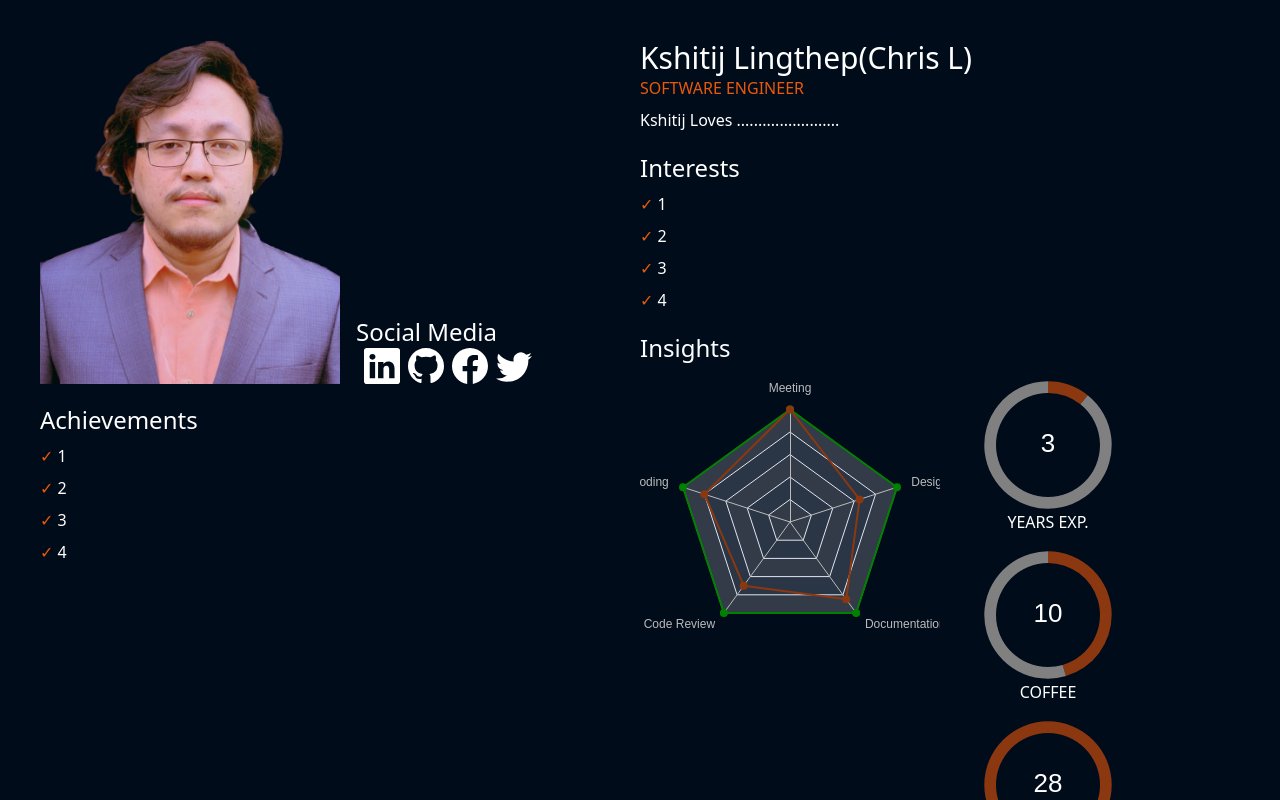
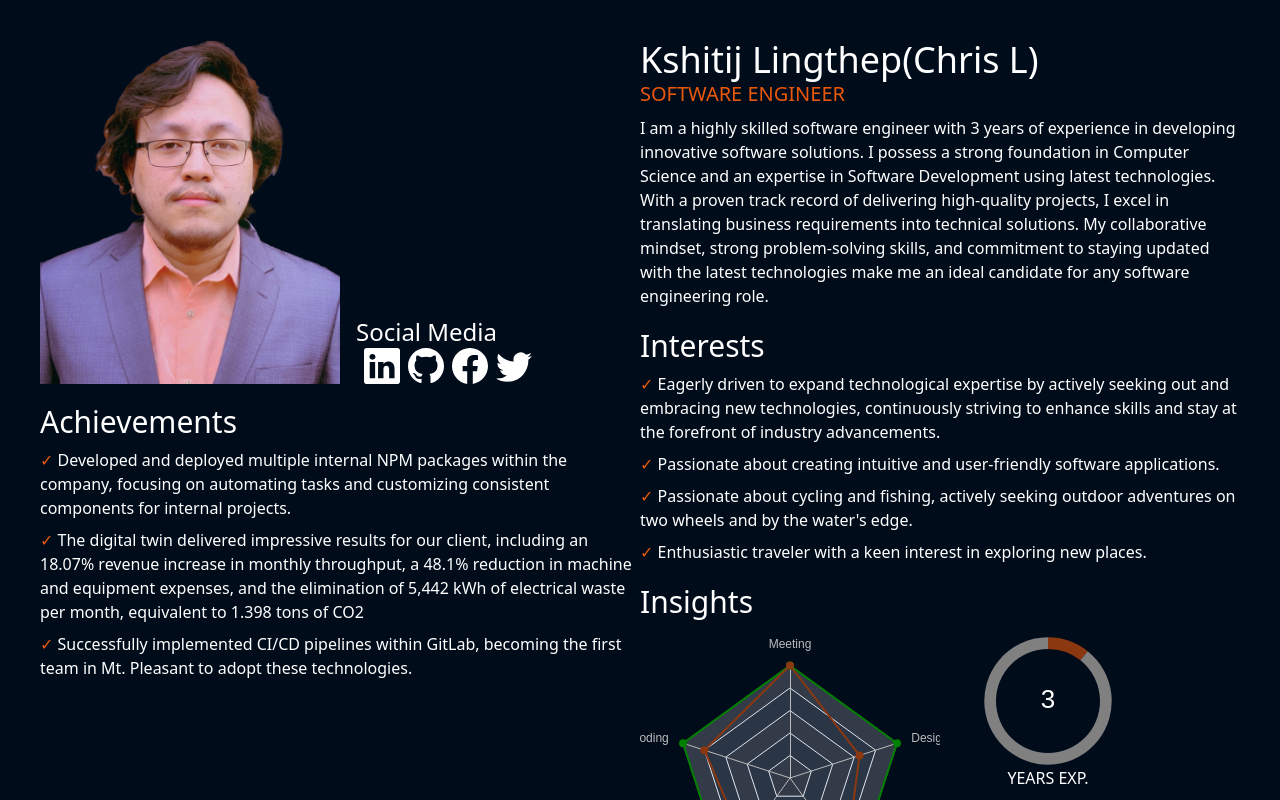
Before and after one commit to Anonymous-Chris/windowsportfolio, a React (Create React App) app: page /about in a window 1280 px wide. Built offline with nearby package versions, Linux system fonts and the light colour scheme; what tw-elements would draw is missing.

Commit message:
feat: add description of interests and achievements

```diff
--- a/src/components/DesktopIconsPanel/DesktopIconsPanel.js
+++ b/src/components/DesktopIconsPanel/DesktopIconsPanel.js
@@ -17,6 +17,8 @@ const DesktopIconsPanel = () => {
         console.log(clicked)
         if (clicked === "project") {
             window.location.href = "/projects"
+        } else if (clicked === "kshitij") {
+            window.location.href = "/about"
         } else {
             dispatch({
                 type: "UPDATE_DESKTOP_ACTION",
@@ -31,7 +33,7 @@ const DesktopIconsPanel = () => {
         <div className="flex h-full w-full flex-col flex-wrap content-start gap-2">
             <DesktopIcons disabled={false} source={Menu} altText="menu" clickedIcon={clickedIcon}></DesktopIcons>
             <DesktopIcons
-                disabled={true}
+                disabled={false}
                 source={UserFolder}
                 altText="kshitij"
                 clickedIcon={clickedIcon}
--- a/src/components/Pages/About/Achievements.js
+++ b/src/components/Pages/About/Achievements.js
@@ -3,11 +3,10 @@ import EachItemList from "../Common/EachItemList"
 const Achievements = () => {
     return (
         <React.Fragment>
-            <h1 className="text-2xl">Achievements</h1>
-            <EachItemList desc="1"></EachItemList>
-            <EachItemList desc="2"></EachItemList>
-            <EachItemList desc="3"></EachItemList>
-            <EachItemList desc="4"></EachItemList>
+            <h1 className="text-3xl">Achievements</h1>
+            <EachItemList desc="Developed and deployed multiple internal NPM packages within the company, focusing on automating tasks and customizing consistent components for internal projects."></EachItemList>
+            <EachItemList desc="The digital twin delivered impressive results for our client, including an 18.07% revenue increase in monthly throughput, a 48.1% reduction in machine and equipment expenses, and the elimination of 5,442 kWh of electrical waste per month, equivalent to 1.398 tons of CO2"></EachItemList>
+            <EachItemList desc="Successfully implemented CI/CD pipelines within GitLab, becoming the first team in Mt. Pleasant to adopt these technologies."></EachItemList>
         </React.Fragment>
     )
 }
--- a/src/components/Pages/About/Insights.js
+++ b/src/components/Pages/About/Insights.js
@@ -4,7 +4,7 @@ import AboutStatChart from "../../graphs/config/AboutStatChart"
 const Insights = () => {
     return (
         <div className="flex flex-col">
-            <h1 className="text-2xl">Insights</h1>
+            <h1 className="text-3xl">Insights</h1>
             <div className="mt-2 flex flex-col sm:flex-row">
                 <div className="mb-5 w-full">
                     <AboutRadarChart></AboutRadarChart>
--- a/src/components/Pages/About/Interests.js
+++ b/src/components/Pages/About/Interests.js
@@ -3,11 +3,11 @@ import EachItemList from "../Common/EachItemList"
 const Interests = () => {
     return (
         <React.Fragment>
-            <h1 className="text-2xl">Interests</h1>
-            <EachItemList desc="1"></EachItemList>
-            <EachItemList desc="2"></EachItemList>
-            <EachItemList desc="3"></EachItemList>
-            <EachItemList desc="4"></EachItemList>
+            <h1 className="text-3xl">Interests</h1>
+            <EachItemList desc="Eagerly driven to expand technological expertise by actively seeking out and embracing new technologies, continuously striving to enhance skills and stay at the forefront of industry advancements."></EachItemList>
+            <EachItemList desc="Passionate about creating intuitive and user-friendly software applications."></EachItemList>
+            <EachItemList desc="Passionate about cycling and fishing, actively seeking outdoor adventures on two wheels and by the water's edge."></EachItemList>
+            <EachItemList desc="Enthusiastic traveler with a keen interest in exploring new places."></EachItemList>
         </React.Fragment>
     )
 }
--- a/src/pages/About.js
+++ b/src/pages/About.js
@@ -7,6 +7,7 @@ import Skills from "../components/Pages/About/Skills"
 import SocialMedia from "../components/Pages/About/SocialMedia"
 import GoHome from "../components/Pages/Common/GoHome"
 const About = () => {
+        let totalExperience = new Date().getFullYear() - 2020
         return (
             <div className="flex flex-col overflow-hidden p-10">
                 <div className="flex flex-col sm:flex-col lg:flex-row">
@@ -24,14 +25,22 @@ const About = () => {
                         </div>
                     </div>
                     <div className="w-full">
-                    <h1 className="text-3xl">Kshitij Lingthep(Chris L)</h1>
-                    <p className="text-orange-600">SOFTWARE ENGINEER</p>
-                    <p className="mt-2">Kshitij Loves ........................</p>
+                        <h1 className="text-4xl">Kshitij Lingthep(Chris L)</h1>
+                        <p className="text-xl text-orange-600">SOFTWARE ENGINEER</p>
+                        <p className="mt-2">
+                            I am a highly skilled software engineer with {totalExperience} years of experience in
+                            developing innovative software solutions. I possess a strong foundation in Computer Science
+                            and an expertise in Software Development using latest technologies. With a proven track
+                            record of delivering high-quality projects, I excel in translating business requirements
+                            into technical solutions. My collaborative mindset, strong problem-solving skills, and
+                            commitment to staying updated with the latest technologies make me an ideal candidate for
+                            any software engineering role.
+                        </p>
                         <div className="mt-5">
                             <Interests></Interests>
                         </div>
 
-                    <div className="mt-5 h-[50%] w-full  lg:hidden">
+                        <div className="mt-5 h-[50%] w-full lg:hidden">
                             <Achievements></Achievements>
                         </div>
                         <div className="mt-5">
```
Lines whose indentation alone changed are shown as unchanged.
